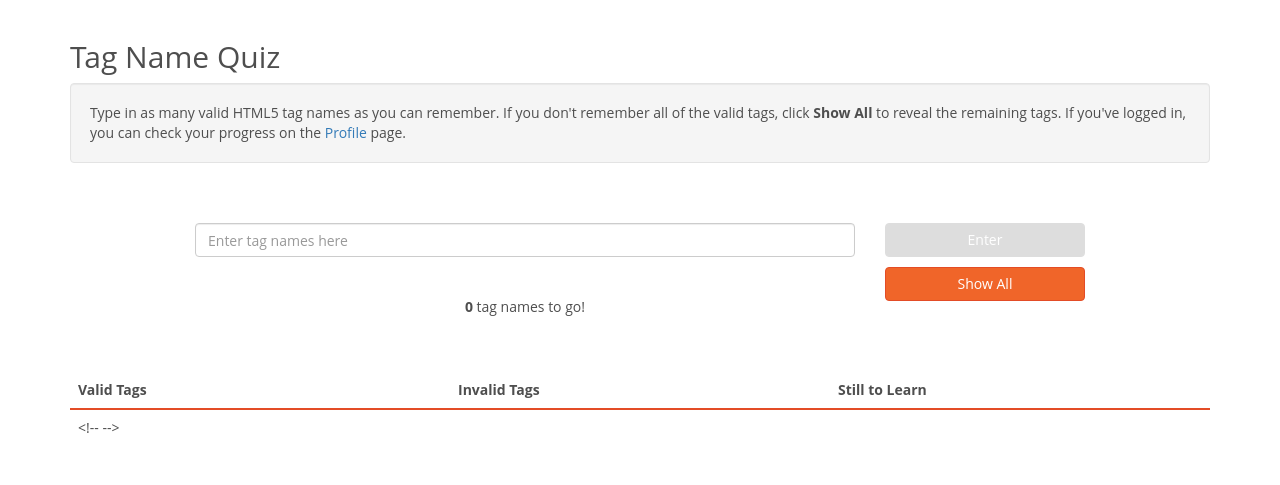
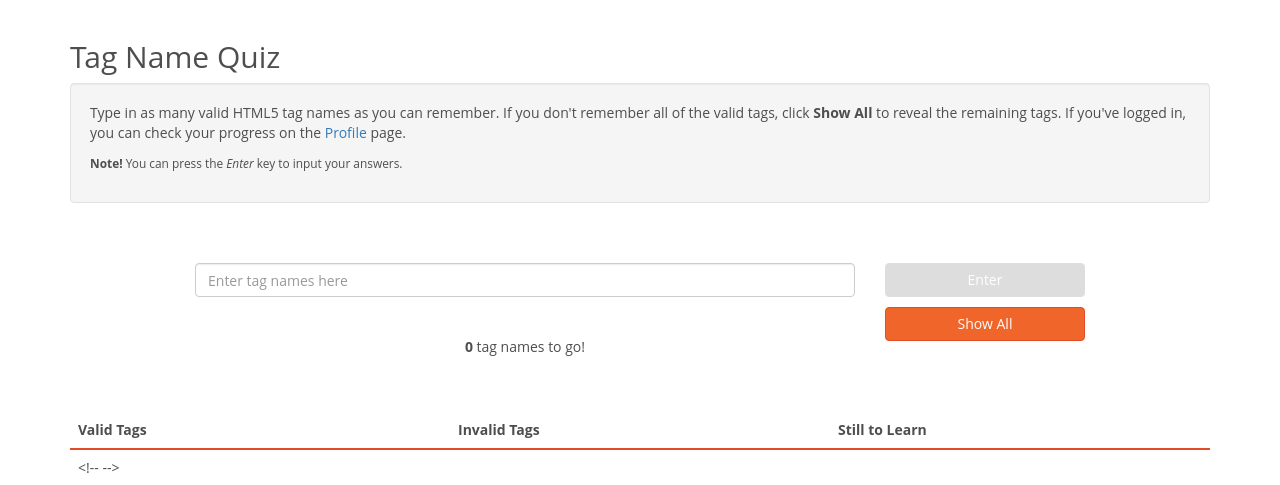
Before and after one commit to Krernertok/learn-html, a Flask app: page /?guest=true in a window 1280 px wide. Shown: the part 84-569 px from the top of the page. Run offline with Flask 2, Linux system fonts and the light colour scheme; data that the repository does not hold is empty; some libraries are stand-ins or nearby versions.

Commit message:
Add hint to explanation text.

```diff
--- a/app/templates/index.html
+++ b/app/templates/index.html
@@ -5,7 +5,10 @@
 <div class="content">
     <div class="row">
         <h2>Tag Name Quiz</h2>
-        <div class="well" >Type in as many valid HTML5 tag names as you can remember. If you don't remember all of the valid tags, click <strong>Show All</strong> to reveal the remaining tags. If you've logged in, you can check your progress on the <a href="{{ url_for('main.profile') }}">Profile</a> page.</div>
+        <div class="well" >
+            <p>Type in as many valid HTML5 tag names as you can remember. If you don't remember all of the valid tags, click <strong>Show All</strong> to reveal the remaining tags. If you've logged in, you can check your progress on the <a href="{{ url_for('main.profile') }}">Profile</a> page.</p>
+            <p><small><strong>Note!</strong> You can press the <i>Enter</i> key to input your answers.</small></p>
+        </div>
     </div>
     <div class="row margin-top-large">
         <form class="form-group">
```
